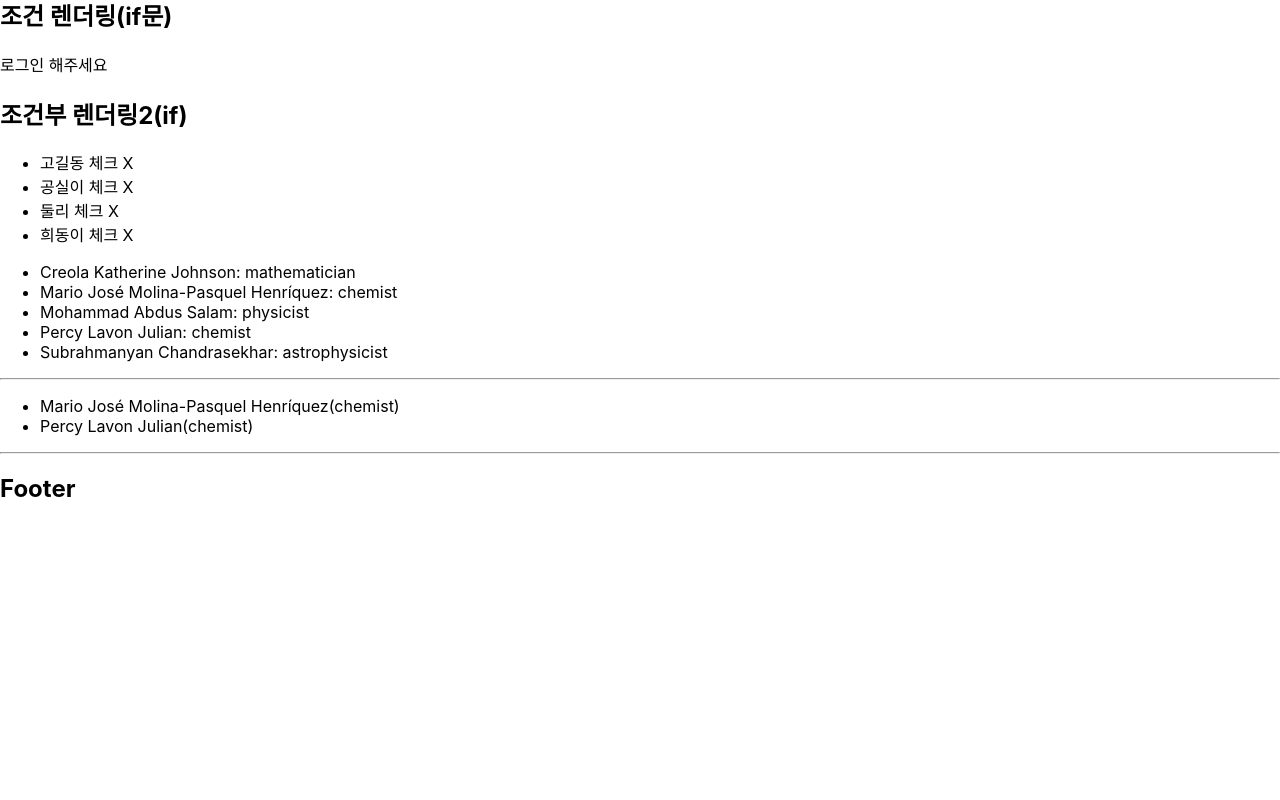
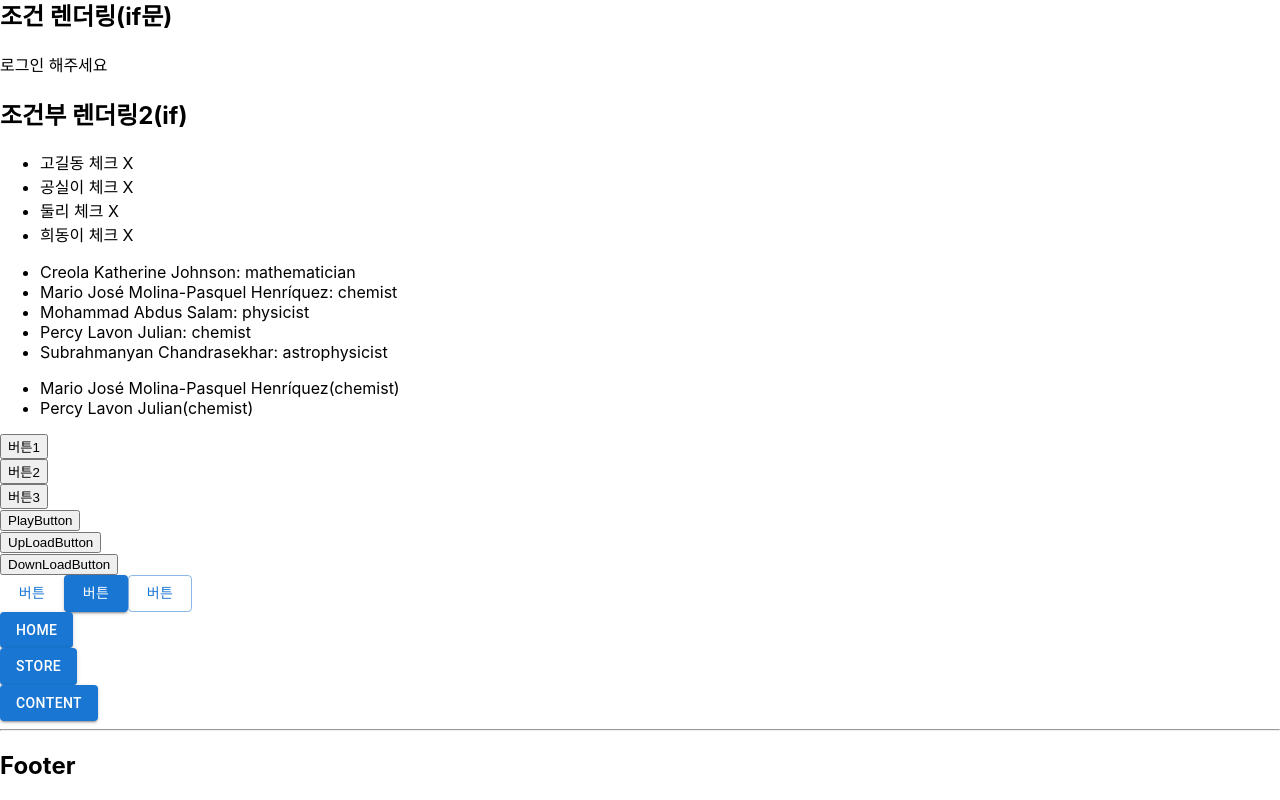
Before and after one commit to nohssam/2025_React01, a React (Create React App) app: page / in a window 1280 px wide. Shown: the part 3032-3832 px from the top of the page. Before the commit the page ends 3555 px from the top, so only its background shows below. Built offline with nearby package versions, Linux system fonts and the light colour scheme.

Commit message:
0516-05 event 처리-1

```diff
--- a/package.json
+++ b/package.json
@@ -3,6 +3,9 @@
   "version": "0.1.0",
   "private": true,
   "dependencies": {
+    "@emotion/react": "^11.14.0",
+    "@emotion/styled": "^11.14.0",
+    "@mui/material": "^7.1.0",
     "@testing-library/dom": "^10.4.0",
     "@testing-library/jest-dom": "^6.6.3",
     "@testing-library/react": "^16.3.0",
--- a/src/pages/step02/Main.jsx
+++ b/src/pages/step02/Main.jsx
@@ -12,6 +12,10 @@ import IfExam01 from "../step06/IfExam01";
 import IfExam02List from "../step06/IfExam02List";
 import TextList1 from "../step07/TextList1";
 import TextList2 from "../step07/TextList2";
+import Event01 from "../step08/Event01";
+import Event02 from "../step08/Event02";
+import Event03 from "../step08/Event03";
+import Event04 from "../step08/Event04";
 import Counter from "./Counter";
 
 function Main(props){
@@ -33,8 +37,11 @@ function Main(props){
             <IfExam01 />
             <IfExam02List />
             <TextList1 />
-            <hr />
             <TextList2 />
+            <Event01 />
+            <Event02 />
+            <Event03 />
+            <Event04 />
         </main>
     );
 };
--- /dev/null
+++ b/src/pages/step08/Btn.jsx
@@ -0,0 +1,52 @@
+import { Button } from "@mui/material";
+
+// 선언식
+// export default function Btn({name}){
+//     return(
+//         <Button variant="contained"
+//             onClick={()=>{console.log(name)}} >{name}
+//         </Button>
+//     );
+// }
+
+
+// 표현식
+// {} 사용시 반드시 return 명시, 보통 여러줄일때 사용
+// const Btn = ({name}) => {
+//     return <Button variant="contained"
+//              onClick={()=>{console.log(name)}} >{name+"!!"}
+//       </Button>
+// };
+
+// () 사용시 return 생략, 보통 한줄에만 적합, 단순이 하나의 표현식를 반환할때때
+// const Btn = ({name}) => (
+//      <Button variant="contained"
+//              onClick={()=>{console.log(name)}} >{name +"&&"}
+//       </Button>
+// );
+
+// onMouseEnter (자식 요소 포함 안됨됨)
+// onMouseOver (자식요소 에도  반응)
+// const Btn = ({name}) => (
+//      <Button variant="contained"
+//            onMouseEnter={()=>{console.log(name, "onMouseEnter")}}
+//            onMouseLeave={()=>{console.log(name, "onMouseLeave")}}
+//            onMouseOver={()=>{console.log(name, "onMouseOver")}}
+//            onMouseOut={()=>{console.log(name, "onMouseOut")}}
+
+//        >{name}
+//       </Button>
+// );
+
+const handleEvent = (name, e) => (
+  console.log(name, e)
+);
+
+
+// e : 이벤트객체를 뜻한다.
+const Btn = ({name}) => (
+    <Button variant="contained"
+      onClick={(e)=> handleEvent(name, e)}>{name}</Button>
+)
+
+export default Btn ;
--- /dev/null
+++ b/src/pages/step08/Event01.jsx
@@ -0,0 +1,15 @@
+export default function Event01(){
+    // 사용자 정의 함수(이벤트 핸들러)
+    function handleClick(){
+        alert("버튼1 클릭");
+    }
+    return(
+        <>
+            {/* 자바스크립트 함수 호출 (이벤트 핸들러 호출) */}
+            <button onClick={handleClick}>버튼1</button> <br />
+            {/* 자바스크립트 함수 생성 */}
+            <button onClick={function handleClick2(){alert("버튼2 클릭")}}>버튼2</button> <br />
+            <button onClick={()=>{alert("버튼3 클릭")}}>버튼3</button> <br />
+        </>
+    )
+}
--- /dev/null
+++ b/src/pages/step08/Event02.jsx
@@ -0,0 +1,20 @@
+
+// children은 React 컴포넌트의 특수한  props.
+// 시작태그와 끝태그 사이의 글자를 말한다.
+function AlertButton({message, children}){
+    return(
+        <button onClick={()=>alert(message)}> {children} </button>
+    );
+}
+
+
+export default function Event02(){
+
+    return(
+        <div>
+            <AlertButton message="play">PlayButton</AlertButton> <br />
+            <AlertButton message="upload">UpLoadButton</AlertButton> <br />
+            <AlertButton message="download">DownLoadButton</AlertButton> <br />
+        </div>
+    )
+}
--- /dev/null
+++ b/src/pages/step08/Event03.jsx
@@ -0,0 +1,23 @@
+import { Button } from "@mui/material";
+
+// 머티리얼 디자인 : 구글이 안드로이드 스마트폰에 적용하면서 널리 퍼지기 시작했다.
+// MUI UI 주소 : https://mui.com/material-ui/
+// Get started
+// npm install @mui/material @emotion/react @emotion/styled 복사
+// 자습서 : https://mui.com/material-ui/getting-started/templates/
+
+
+
+// 선언식
+export default function Event03(){
+    function handleClick(){
+        console.log("event1");
+    }
+    return(
+        <>
+            <Button variant="text" onClick={handleClick}>버튼</Button>
+            <Button variant="contained" onClick={()=>{ console.log("event2");}}>버튼</Button>
+            <Button variant="outlined">버튼</Button>
+        </>
+    );
+}
--- /dev/null
+++ b/src/pages/step08/Event04.jsx
@@ -0,0 +1,11 @@
+import Btn from "./Btn";
+
+export default function Event04(){
+    return(
+        <div>
+            <Btn name={'Home'} /><br />
+            <Btn name={'Store'} /><br />
+            <Btn name={'Content'} /><br />
+        </div>
+    );
+}
```
Also changed, not shown: 1 other file (tests, documents, lock files or other folders).
